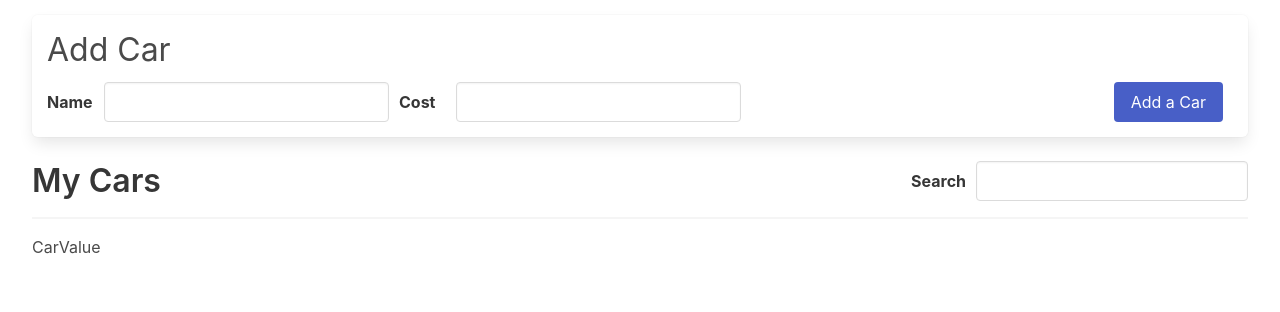
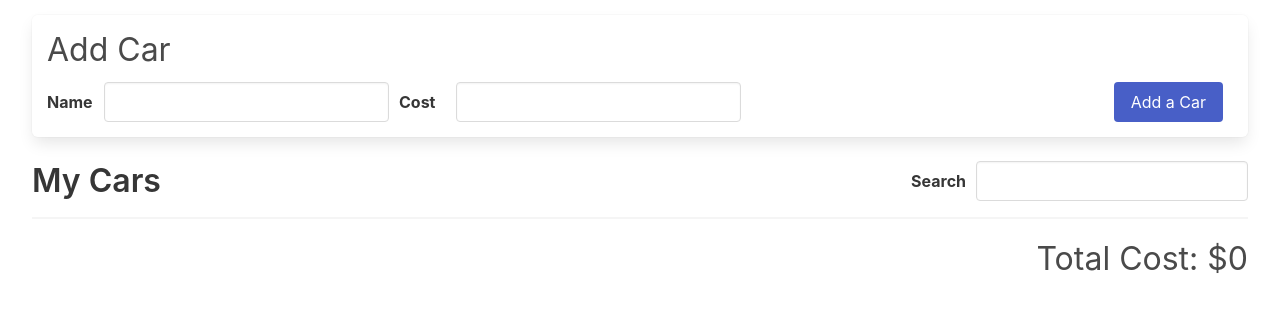
Before and after one commit to emonShimoul/udemy-react-redux-cars, a React (Create React App) app: page / in a window 1280 px wide. Shown: the top 312 px of the page. Built offline with nearby package versions, Linux system fonts and the light colour scheme.

Commit message:
implemented total cost

```diff
--- a/src/components/CarList.js
+++ b/src/components/CarList.js
@@ -5,7 +5,6 @@
 const CarList = () => {
     const dispatch = useDispatch();
     const cars = useSelector(({ cars: { data, searchTerm } }) => {
-        //
         return data.filter((car) => car.name.toLowerCase().includes(searchTerm.toLowerCase()));
     });
 
--- a/src/components/CarValue.js
+++ b/src/components/CarValue.js
@@ -1,9 +1,15 @@
 import React from 'react';
+import { useSelector } from 'react-redux';
 
 const CarValue = () => {
+    const totalCost = useSelector(({ cars: { data, searchTerm } }) =>
+        data.filter((car) =>
+            car.name.toLowerCase().includes(searchTerm.toLowerCase())
+        ).reduce((acc, car) => acc + car.cost, 0)
+    )
     return (
-        <div>
-            CarValue
+        <div className='car-value'>
+            Total Cost: ${totalCost}
         </div>
     );
 };
```
